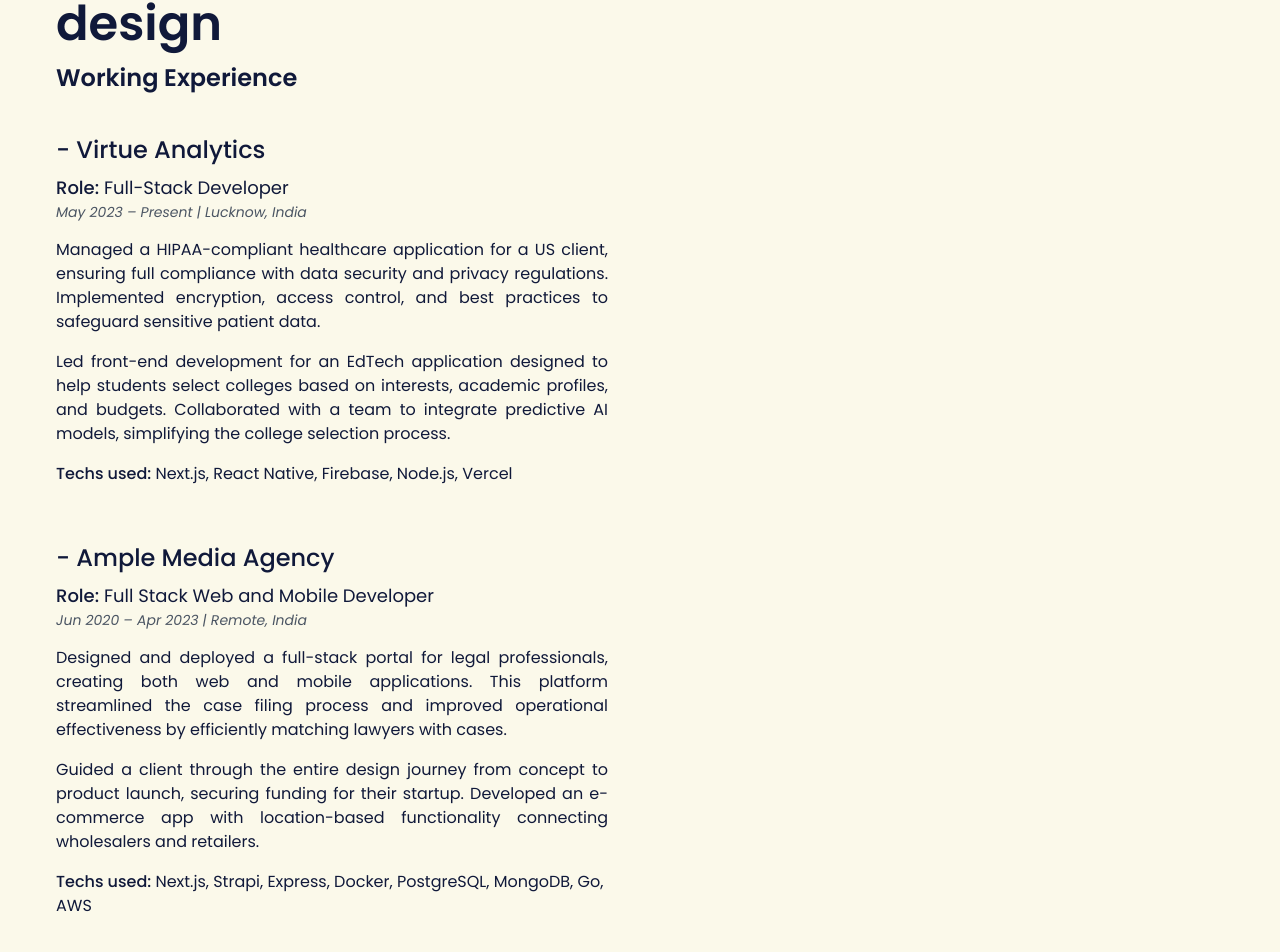
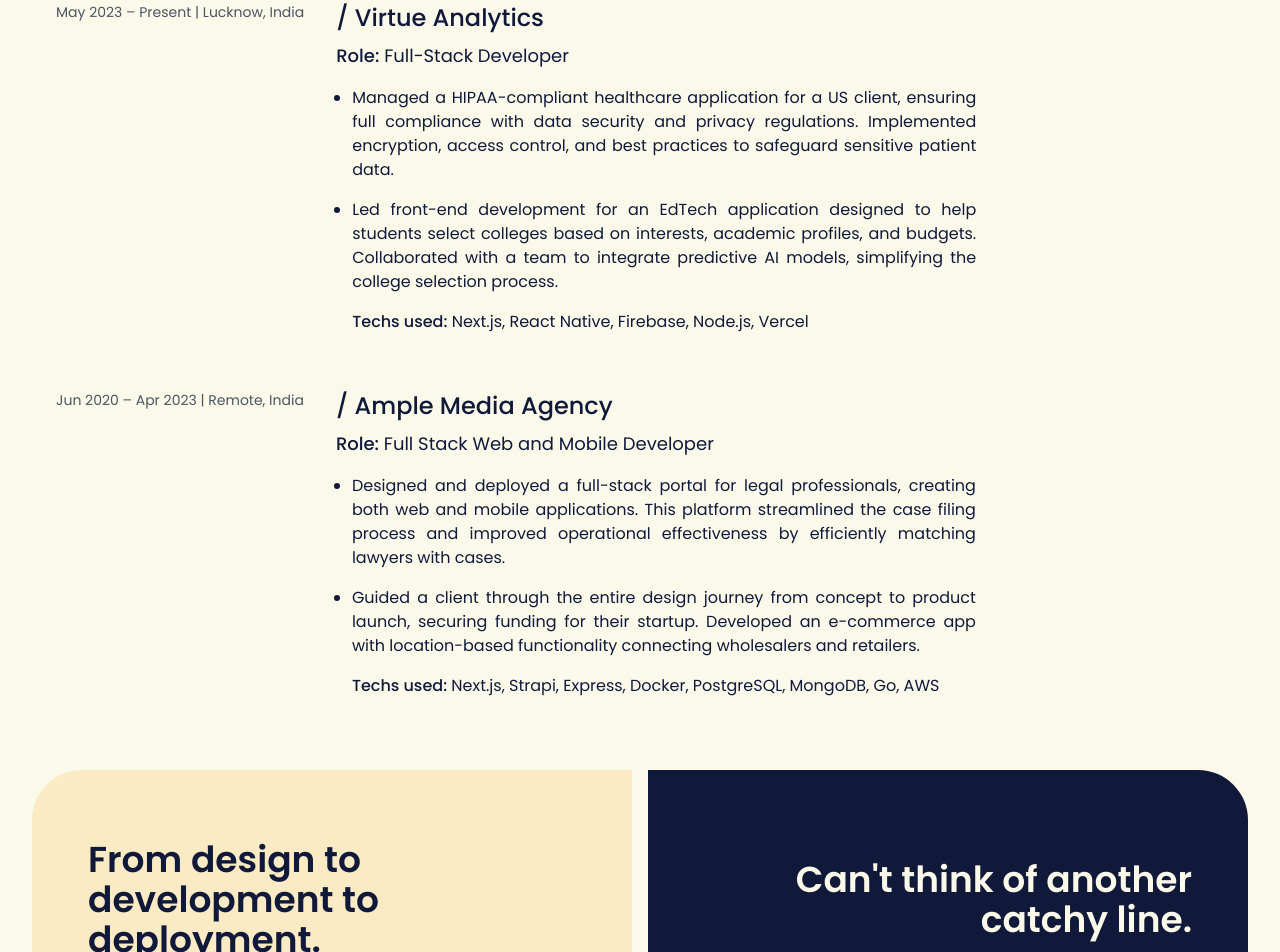
Before and after one commit to vishaaxl/vishaaxl, a Next.js app: page / in a window 1280 px wide. Shown: the part 1074-2026 px from the top of the page. Built offline with nearby package versions, Linux system fonts and the light colour scheme.

Commit message:
added new work section

```diff
--- a/src/app/page.tsx
+++ b/src/app/page.tsx
@@ -48,7 +48,7 @@ const config = {
 export default function Home() {
   return (
     <main className="container">
-      <div className="ml-auto max-w-fit sticky top-0 z-[100] bg-foreground text-background rounded-b-[20px] py-3 hover:text-accent-beige transition-all">
+      <div className="ml-auto max-w-fit sticky top-[-2px] z-[100] bg-foreground text-background rounded-b-[20px] py-2 lg:py-3 hover:text-accent-beige transition-all">
         {config.headerLinks.map((link, index) => (
           <a
             key={index}
@@ -88,91 +88,101 @@ export default function Home() {
 
         {/* Additional Sections */}
         <div className="grid lg:grid-cols-2 gap-4">
-          <div className="py-16 min-h-[40vh] flex lg:px-6 flex-col gap-10 justify-start relative">
+          <div className="lg:col-span-2 pt-16 min-h-[40vh] flex lg:px-6 flex-col gap-10 justify-start relative">
             <div>
-              <h2 className="text-5xl font-semibold leading-tight">
+              <h2 className="text-4xl lg:text-5xl font-semibold leading-tight">
                 Designing digital products with emphasis on visual design
               </h2>
-              <span className="text-2xl font-semibold block mt-2">
+              <span className="text-xl lg:text-3xl font-semibold block mt-4">
                 Working Experience
               </span>
             </div>
 
-            <div>
-              <h2 className="font-medium text-2xl">- Virtue Analytics</h2>
-              <p className="mt-2 text-lg">
-                <span className="font-medium">Role:</span> Full-Stack Developer
+            <div className="[&>*]:mb-10">
+              <div className="flex flex-col lg:flex-row lg:gap-8 gap-2">
+                <div className="text-xs lg:text-sm text-gray-600">
+                  May 2023 – Present | Lucknow, India
+                </div>
+                <div className="lg:max-w-[40rem]">
+                  <h2 className="font-medium text-xl lg:text-2xl">
+                    / Virtue Analytics
+                  </h2>
+                  <p className="mt-2 lg:text-lg text-sm">
+                    <span className="font-medium">Role:</span> Full-Stack
+                    Developer
                   </p>
-              <p className="text-sm italic text-gray-600">
-                May 2023 – Present | Lucknow, India
-              </p>
-              <ul className="[&>*]:mb-4 mt-4">
+
+                  <ul className="[&>*]:mb-4 mt-4 list-disc text-sm lg:text-base pl-4">
                     <li className="text-justify">
                       Managed a HIPAA-compliant healthcare application for a US
                       client, ensuring full compliance with data security and
-                  privacy regulations. Implemented encryption, access control,
-                  and best practices to safeguard sensitive patient data.
+                      privacy regulations. Implemented encryption, access
+                      control, and best practices to safeguard sensitive patient
+                      data.
                     </li>
                     <li className="text-justify">
-                  Led front-end development for an EdTech application designed
-                  to help students select colleges based on interests, academic
-                  profiles, and budgets. Collaborated with a team to integrate
-                  predictive AI models, simplifying the college selection
-                  process.
+                      Led front-end development for an EdTech application
+                      designed to help students select colleges based on
+                      interests, academic profiles, and budgets. Collaborated
+                      with a team to integrate predictive AI models, simplifying
+                      the college selection process.
                     </li>
-                <li>
+                    <li className="list-none">
                       <span className="font-medium">Techs used:</span> Next.js,
                       React Native, Firebase, Node.js, Vercel
                     </li>
                   </ul>
                 </div>
-
-            <div>
-              <h2 className="font-medium text-2xl">- Ample Media Agency</h2>
-              <p className="mt-2 text-lg">
-                <span className="font-medium">Role:</span> Full Stack Web and
-                Mobile Developer
+              </div>
+              <div className="flex flex-col lg:flex-row lg:gap-8 gap-2">
+                <div className="text-xs lg:text-sm text-gray-600">
+                  Jun 2020 – Apr 2023 | Remote, India
+                </div>
+                <div className="lg:max-w-[40rem]">
+                  <h2 className="font-medium text-xl lg:text-2xl">
+                    / Ample Media Agency
+                  </h2>
+                  <p className="mt-2 lg:text-lg text-sm">
+                    <span className="font-medium">Role:</span> Full Stack Web
+                    and Mobile Developer
                   </p>
-              <p className="text-sm italic text-gray-600">
-                Jun 2020 – Apr 2023 | Remote, India
-              </p>
-              <ul className="[&>*]:mb-4 mt-4">
+                  <ul className="[&>*]:mb-4 mt-4 list-disc text-sm lg:text-base pl-4">
                     <li className="text-justify">
                       Designed and deployed a full-stack portal for legal
-                  professionals, creating both web and mobile applications. This
-                  platform streamlined the case filing process and improved
-                  operational effectiveness by efficiently matching lawyers with
-                  cases.
+                      professionals, creating both web and mobile applications.
+                      This platform streamlined the case filing process and
+                      improved operational effectiveness by efficiently matching
+                      lawyers with cases.
                     </li>
                     <li className="text-justify">
-                  Guided a client through the entire design journey from concept
-                  to product launch, securing funding for their startup.
-                  Developed an e-commerce app with location-based functionality
-                  connecting wholesalers and retailers.
+                      Guided a client through the entire design journey from
+                      concept to product launch, securing funding for their
+                      startup. Developed an e-commerce app with location-based
+                      functionality connecting wholesalers and retailers.
                     </li>
-                <li>
+                    <li className="list-none">
                       <span className="font-medium">Techs used:</span> Next.js,
                       Strapi, Express, Docker, PostgreSQL, MongoDB, Go, AWS
                     </li>
                   </ul>
                 </div>
               </div>
+            </div>
+          </div>
 
-          <div className=""></div>
-
-          <div className="rounded-l-[50px] bg-accent-beige min-h-[80vh] lg:min-h-[50vh] flex px-14 flex-col gap-14 justify-center">
-            <h2 className="feature-title max-w-[90%] text-4xl font-semibold leading-tight">
+          <div className="rounded-l-[50px] bg-accent-beige min-h-[50vh] lg:min-h-[50vh] flex px-14 flex-col gap-14 justify-center">
+            <h2 className="feature-title max-w-[90%] text-3xl lg:text-4xl font-semibold leading-tight">
               {config.designSection.leftTitle}
             </h2>
-            <p className="text-lg text-justify">
+            <p className="lg:text-lg text-justify">
               {config.designSection.leftDescription}
             </p>
           </div>
-          <div className="rounded-r-[50px] bg-foreground text-background min-h-[80vh] lg:min-h-[50vh] flex px-14 flex-col gap-14 justify-center">
-            <h2 className="feature-title max-w-[90%] ml-auto text-4xl leading-tight text-right">
+          <div className="rounded-r-[50px] bg-foreground text-background min-h-[50vh] lg:min-h-[50vh] flex px-14 flex-col gap-14 justify-center">
+            <h2 className="feature-title max-w-[90%] ml-auto text-3xl lg:text-4xl font-semibold leading-tight text-right">
               {config.designSection.rightTitle}
             </h2>
-            <p className="text-lg text-justify">
+            <p className="lg:text-lg text-justify">
               {config.designSection.rightDescription}
             </p>
           </div>
```
Lines whose indentation alone changed are shown as unchanged.
